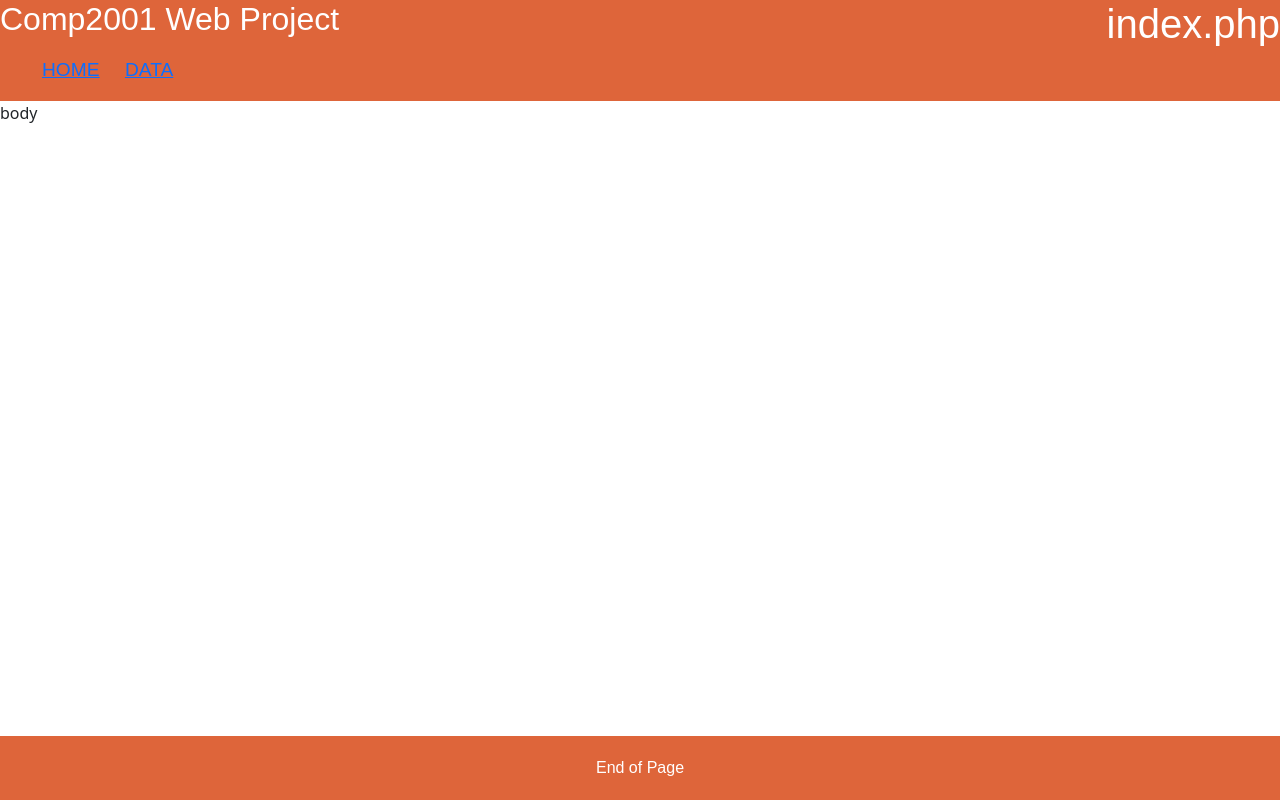
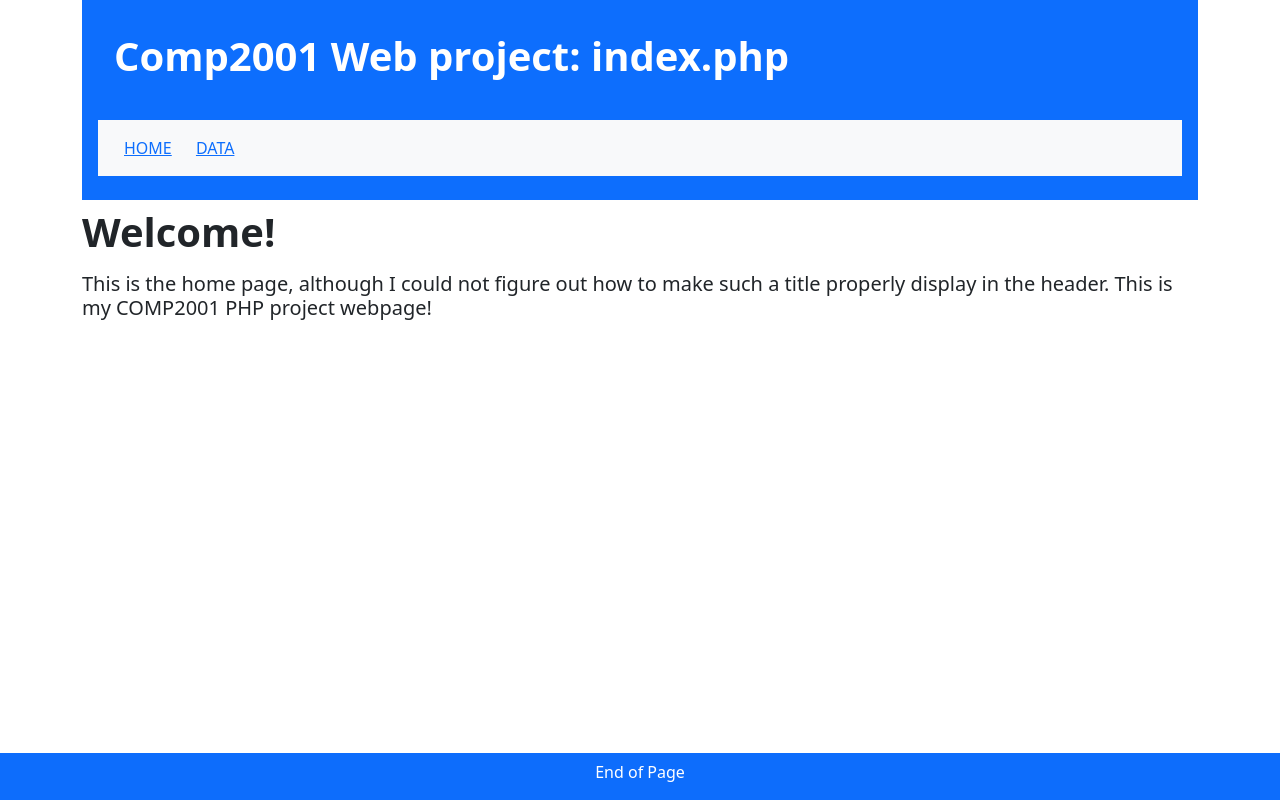
Before and after one commit to jwrsandilands/Comp2001-Project-Repository, a PHP site: page / in a window 1280 px wide. Run offline with PHP 8.4, Linux system fonts and the light colour scheme.

Commit message:
changed the header and footer to look nicer
as the title says

```diff
--- a/PHP-StormProj/assets/css/Formatting.css
+++ b/PHP-StormProj/assets/css/Formatting.css
@@ -2,23 +2,22 @@
     margin: 0;
     padding: 0;
     font-family: "Arial";
-
 }
 
 nav{
-    background-color: #de653a;
+    background-color: #de9754;
     color: #ffffffff;
     display: flex;
     justify-content: space-between;
-    /*padding: 20px 40px;*/
+    padding: 10px 20px;
     font-size: larger;
 }
 
 nal ul li{
     list-style: none;
     display: inline-block;
-    /*margin-left: 5px;*/
-    /*margin-right: 5px;*/
+    margin-left: 5px;
+    margin-right: 5px;
 }
 
 nal li a{
--- a/PHP-StormProj/index.php
+++ b/PHP-StormProj/index.php
@@ -1,5 +1,17 @@
 <?php
-require_once 'public/header.php';
-echo 'body';
+require_once 'public/newHeader.php';
+?>
+    <html lang="en">
+        <head>
+            <link href="https://cdn.jsdelivr.net/npm/bootstrap@5.0.0-beta1/dist/css/bootstrap.min.css" rel="stylesheet" integrity="sha384-giJF6kkoqNQ00vy+HMDP7azOuL0xtbfIcaT9wjKHr8RbDVddVHyTfAAsrekwKmP1" crossorigin="anonymous">
+        </head>
+            <body>
+                <div class = "container-sm">
+                    <h1><p><strong>Welcome!</strong></p></h1>
+                    <h5>This is the home page, although I could not figure out how to make such a title properly display in the header. This is my COMP2001 PHP project webpage!</h5>
+                </div>
+            </body>
+        </html>
+<?php
 require_once 'public/footer.php';
 ?>
--- a/PHP-StormProj/public/footer.php
+++ b/PHP-StormProj/public/footer.php
@@ -1,20 +1,24 @@
 <?php
 
 ?>
+<head>
+    <link href="https://cdn.jsdelivr.net/npm/bootstrap@5.0.0-beta1/dist/css/bootstrap.min.css" rel="stylesheet" integrity="sha384-giJF6kkoqNQ00vy+HMDP7azOuL0xtbfIcaT9wjKHr8RbDVddVHyTfAAsrekwKmP1" crossorigin="anonymous">
+</head>
 <style>.footer{
         position: fixed;
         left: 0;
         bottom: 0;
         width: 100%;
-        background-color: #de653a;
+        background-color: #0d6dfc;
         color: white;
         text-align: center;
-        padding: 20px 0px;
+        padding: 10px 0px;
+        margin-right: auto;
+        margin-left: auto;
     }
 </style>
-
-<div class='footer'>
-    <span>End of Page</span>
-</div>
+    <div class='footer'>
+        <span><h6>End of Page</h6></span>
+    </div>
 </body>
 </html>
--- a/PHP-StormProj/public/footerexample.php
+++ b/PHP-StormProj/public/footerexample.php
@@ -23,7 +23,7 @@
 </style>
 
  <div class='footer'>
-      <span>End of Page.</span>
+      <span></span>
   </div>
 
 </body>
--- a/PHP-StormProj/public/header.php
+++ b/PHP-StormProj/public/header.php
@@ -6,8 +6,14 @@
     <head>
         <meta charset='utf-8'>
         <link href="https://cdn.jsdelivr.net/npm/bootstrap@5.0.0-beta1/dist/css/bootstrap.min.css" rel="stylesheet" integrity="sha384-giJF6kkoqNQ00vy+HMDP7azOuL0xtbfIcaT9wjKHr8RbDVddVHyTfAAsrekwKmP1" crossorigin="anonymous">
-        <link rel="stylesheet" href="assets\css\Formatting.css">
+        <link rel="stylesheet" href="assets/css/Formatting.css">
         <style>ul#menu li{display:inline; padding: 10px 10px}</style>
+        <style>.square {
+                background: #eaad85;
+                width: 50vw;
+                height: 50vw;
+            }
+        </style>
         <title><?=isset($PageTitle) ? $PageTitle : "Comp2001 Web Project"?></title>
     </head>
     <body>
@@ -16,14 +22,10 @@
             <h1><?echo basename($_SERVER['PHP_SELF'])?></h1>
         </nav>
         <nav>
-
             <ul id="menu">
-            <li><a href="index.php">HOME</a></li>
-            <li><a href="data.php">DATA</a></li>
+                <li class = square><a href="index.php">HOME</a></li>
+                <li class = square><a href="data.php">DATA</a></li>
             </ul>
-
         </nav>
-
     </body>
-
 </html>
--- /dev/null
+++ b/PHP-StormProj/public/newHeader.php
@@ -0,0 +1,28 @@
+<?php date_default_timezone_set('Europe/London');
+?>
+
+<html lang="en">
+<head>
+    <meta charset='utf-8'>
+    <link href="https://cdn.jsdelivr.net/npm/bootstrap@5.0.0-beta1/dist/css/bootstrap.min.css" rel="stylesheet" integrity="sha384-giJF6kkoqNQ00vy+HMDP7azOuL0xtbfIcaT9wjKHr8RbDVddVHyTfAAsrekwKmP1" crossorigin="anonymous">
+    <style>ul#menu li{display:inline; padding: 10px 10px}</style>
+    <style>.square {
+            background: #d8e9e6;
+            width: 50vw;
+            height: 50vw;
+        }
+    </style>
+    <title><?=isset($PageTitle) ? $PageTitle : "Comp2001 Web Project"?></title>
+</head>
+<body>
+<div class = "container">
+    <nav class="p-3 mb-2 bg-primary text-white">
+        <h1 class="p-3 mb-2 bg-primary text-white"><p><strong>Comp2001 Web project: <?echo basename($_SERVER['PHP_SELF'])?></strong></p></h1>
+        <ul id = menu class="p-3 mb-2 bg-light">
+            <li class><a href="index.php">HOME</a></li>
+            <li class><a href="data.php">DATA</a></li>
+        </ul>
+    </nav>
+</div>
+</body>
+</html>
```
Also changed, not shown: PHP-StormProj/data.php (+13 -2 lines). Lines whose indentation alone changed are shown as unchanged.
